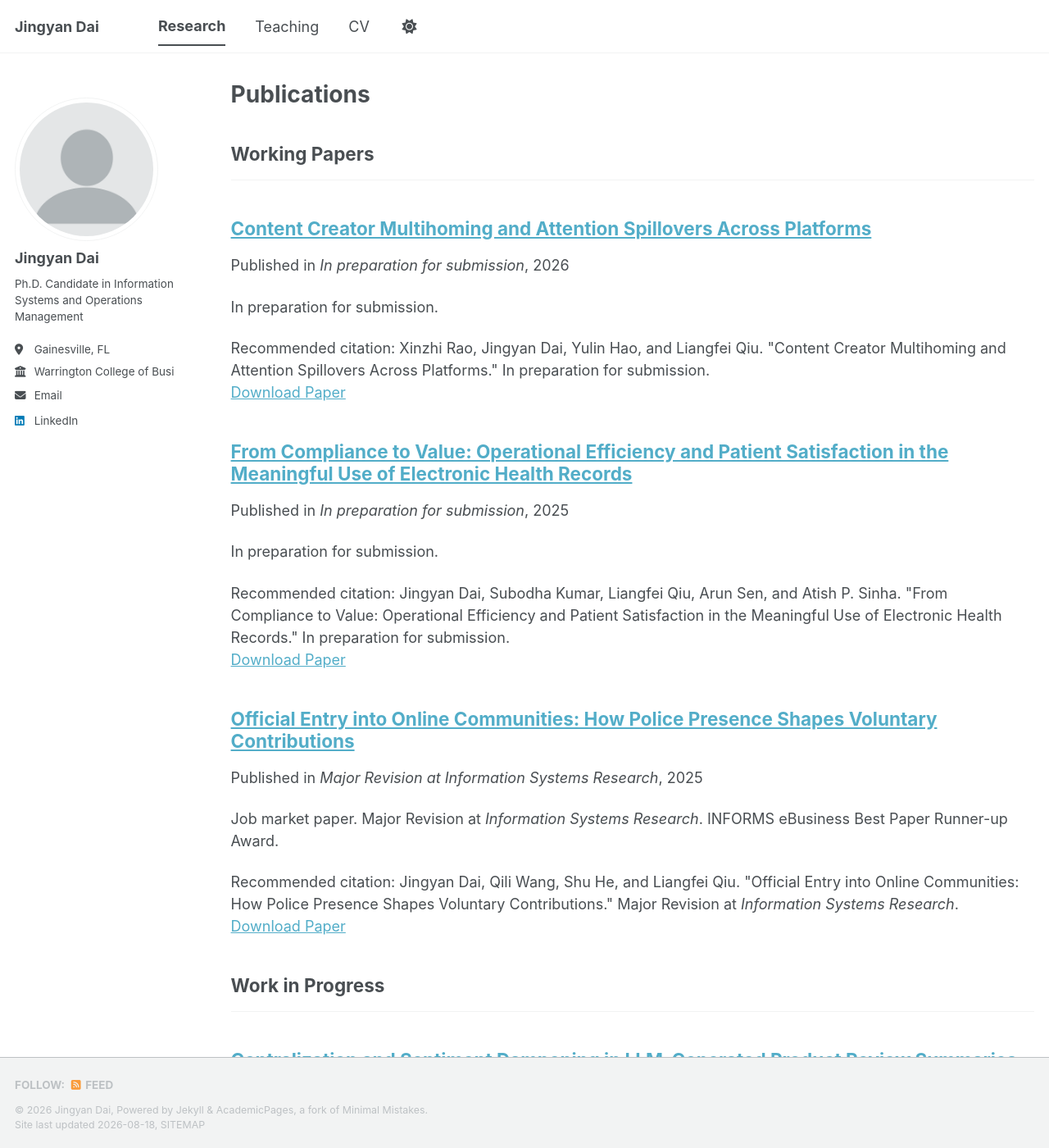
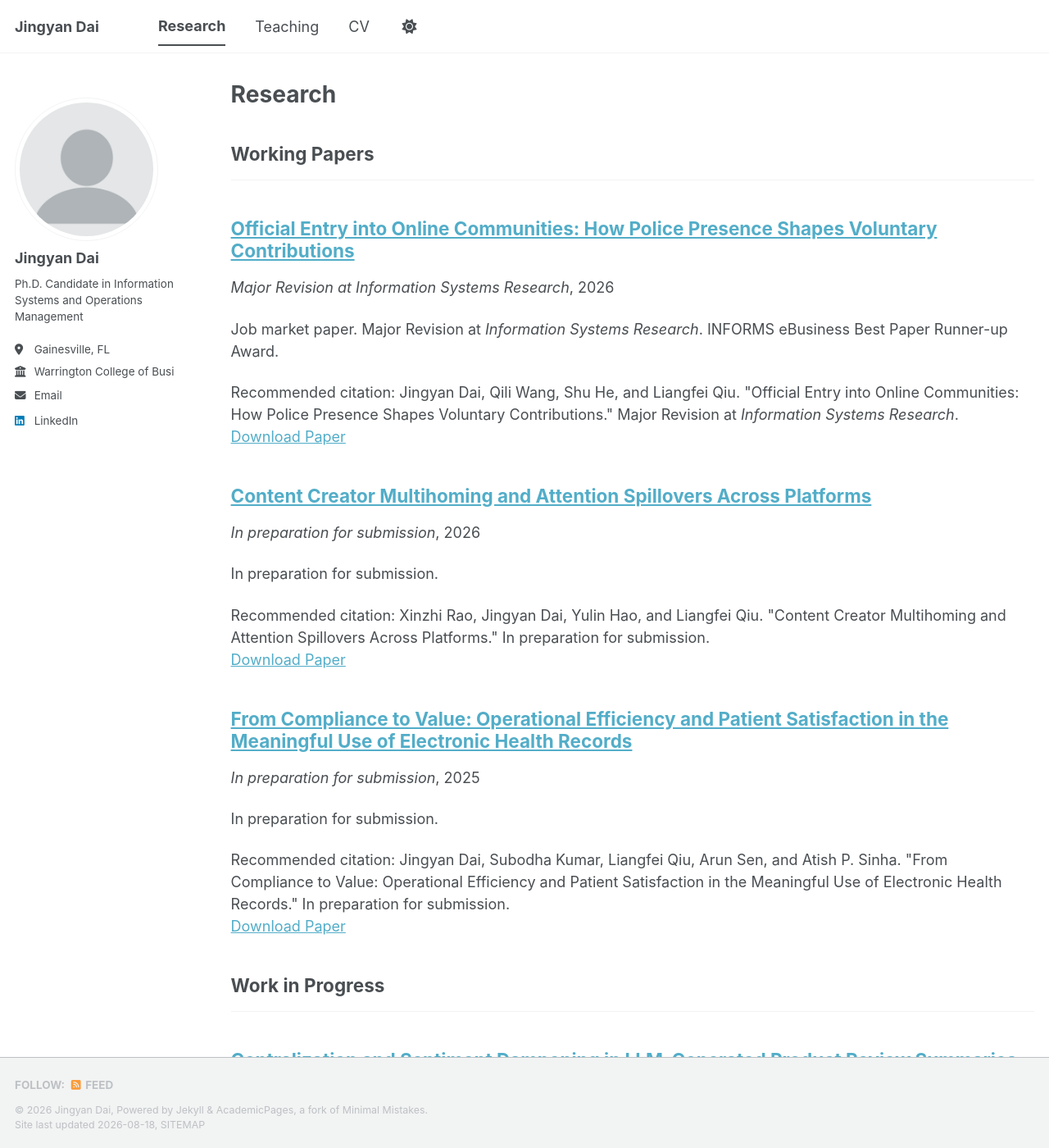
Before and after one commit to jingyandai/jingyandai.github.io, a Jekyll site: the page built from _pages/publications.html, in a window 1280 px wide and 1400 px high. Shown: the whole window at 82% size. Built offline with Jekyll 4.4.1, drawn with Linux system fonts in a browser that asks for light colours; a style sheet for code colours, icons or effects is not loaded.

Commit message:
Preview fixes: Research page title, clean working-paper bylines, JMP first

```diff
--- a/_includes/archive-single.html
+++ b/_includes/archive-single.html
@@ -41,7 +41,7 @@
         {% if post.collection == 'teaching' %}
           <p> {{ post.type }}, <i>{{ post.venue }}</i>, {{ post.date | default: "1900-01-01" | date: "%Y" }} </p>
         {% elsif post.collection == 'publications' %}
-          <p>Published in <i>{{ post.venue }}</i>, {{ post.date | default: "1900-01-01" | date: "%Y" }} </p>
+          <p><i>{{ post.venue }}</i>, {{ post.date | default: "1900-01-01" | date: "%Y" }} </p>
         {% elsif post.date %}
          <p class="page__date"><strong><i class="fa fa-fw fa-calendar" aria-hidden="true"></i> {{ site.data.ui-text[site.locale].date_label | default: "Published:" }}</strong> <time datetime="{{ post.date | default: "1900-01-01" | date_to_xmlschema }}">{{ post.date | default: "1900-01-01" | date: "%B %d, %Y" }}</time></p>
         {% endif %}
--- a/_pages/publications.html
+++ b/_pages/publications.html
@@ -1,6 +1,6 @@
 ---
 layout: archive
-title: "Publications"
+title: "Research"
 permalink: /publications/
 author_profile: true
 ---
--- a/_publications/2025-04-20-police-presence.md
+++ b/_publications/2026-08-18-police-presence.md
@@ -4,7 +4,7 @@ collection: publications
 category: workingpapers
 permalink: /publication/police-presence
 excerpt: 'Job market paper. Major Revision at <i>Information Systems Research</i>. INFORMS eBusiness Best Paper Runner-up Award.'
-date: 2025-04-20
+date: 2026-08-18
 venue: 'Major Revision at Information Systems Research'
 paperurl: 'https://papers.ssrn.com/sol3/papers.cfm?abstract_id=5003782'
 citation: 'Jingyan Dai, Qili Wang, Shu He, and Liangfei Qiu. &quot;Official Entry into Online Communities: How Police Presence Shapes Voluntary Contributions.&quot; Major Revision at <i>Information Systems Research</i>.'
```
